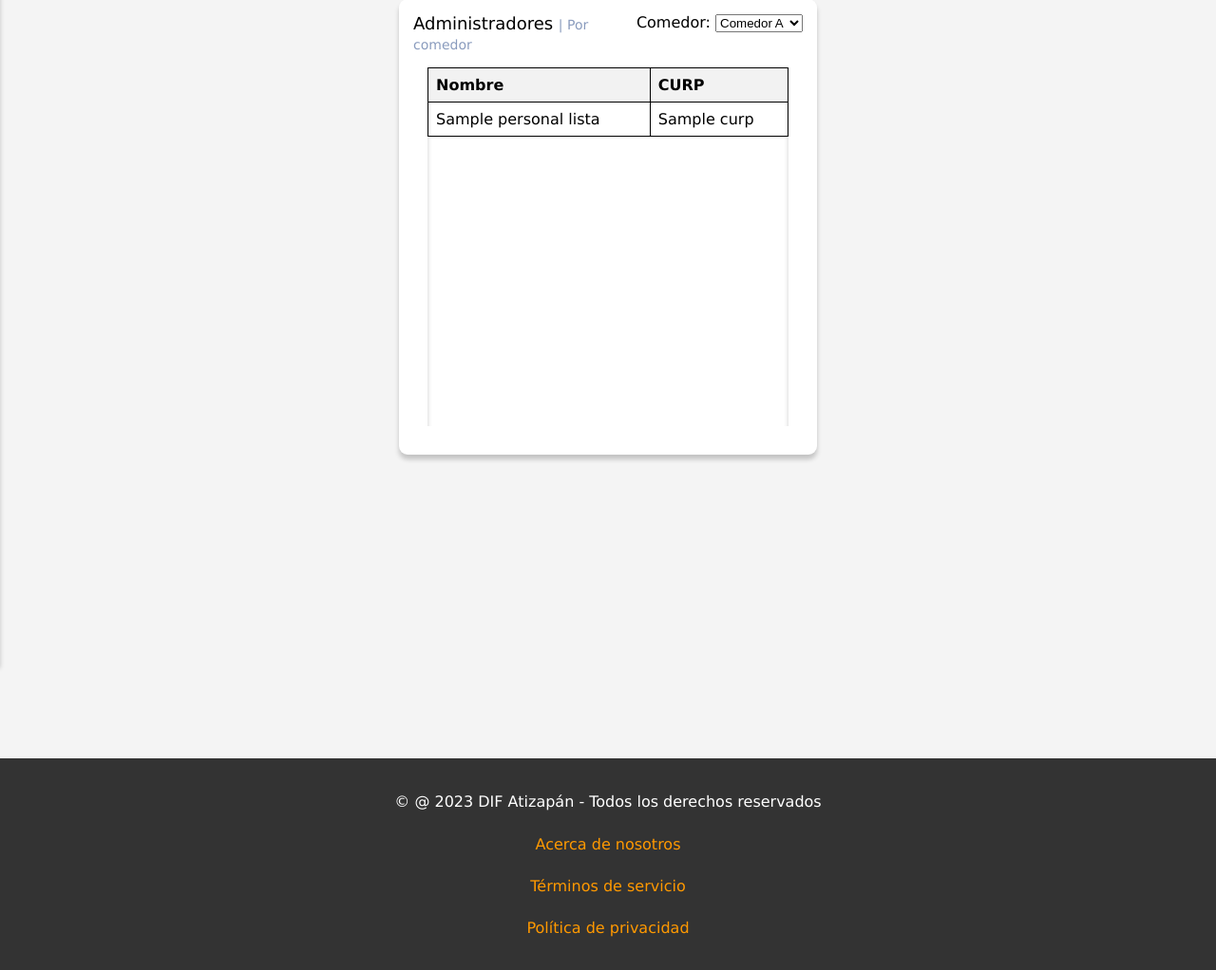
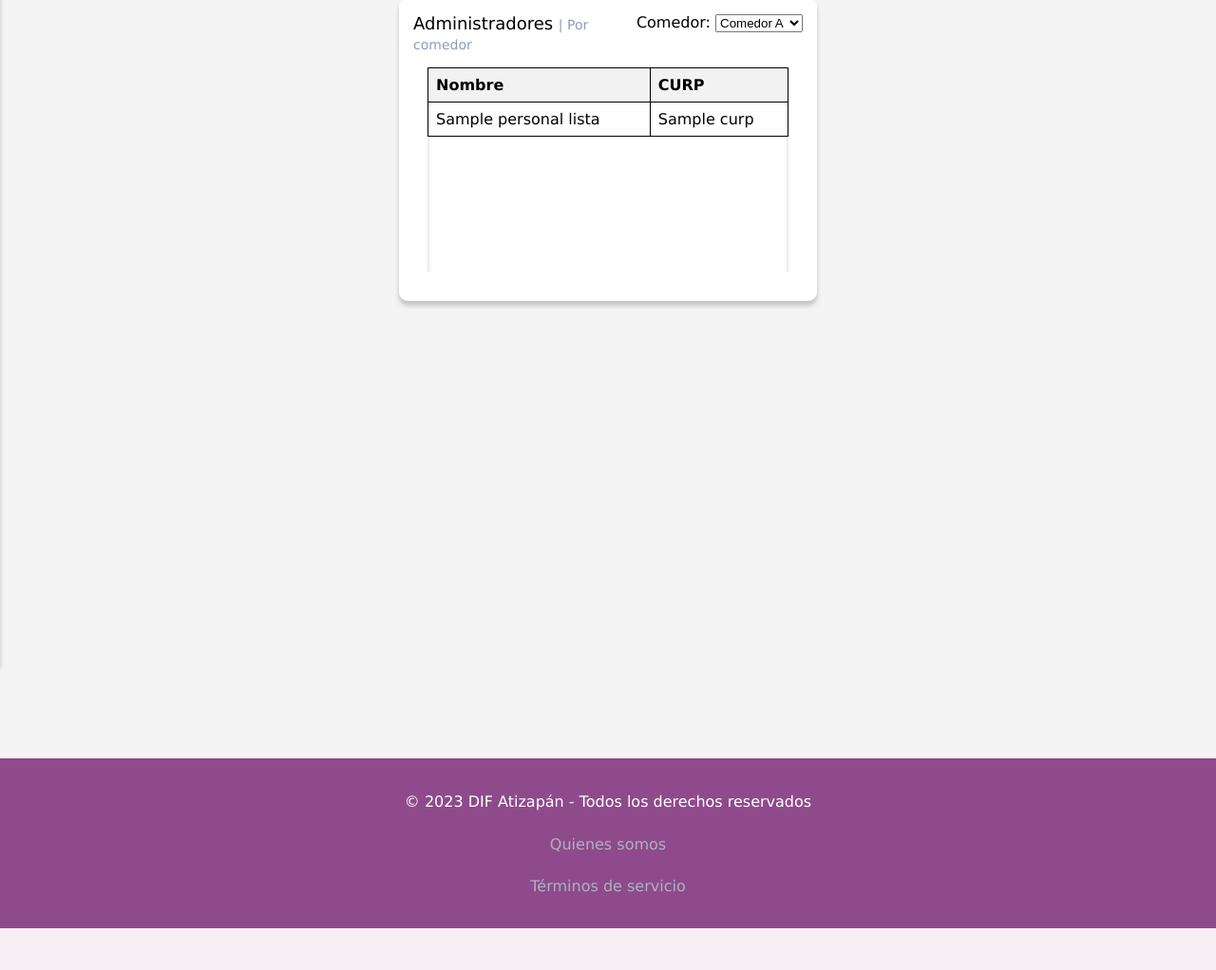
Before and after one commit to Its-Yayo/Dif-App-Web, a Python web app: template app/templates/personal.html in a window 1280 px wide. Shown: the part 181-1203 px from the top of the page at 95% size. After the commit the page ends 1159 px from the top, so only its background shows below. Run offline with Jinja, Linux system fonts and the light colour scheme; the template is opened without the code that fills it: most values are stand-ins (such as "Sample title", 1, 10 or a date in 2020).

Commit message:
Se actualizan archivos html y css

```diff
--- a/app/static/css/home.css
+++ b/app/static/css/home.css
@@ -295,7 +295,7 @@ th {
 
 /* Estilo para el pie de página */
 footer {
-    background-color: #333; /* Color de fondo */
+    background-color: #8f4a8b; /* Color de fondo */
     color: #fff; /* Color del texto */
     padding: 20px; /* Espaciado interno */
     text-align: center; /* Alineación de texto al centro */
@@ -303,7 +303,7 @@ footer {
 
 /* Estilo para los enlaces en el pie de página */
 footer a {
-    color: #ff9900; /* Color de los enlaces */
+    color:#abb2c1; /* Color de los enlaces */
     text-decoration: none; /* Elimina la subraya predeterminada de los enlaces */
     margin: 0 10px; /* Márgenes horizontales entre los enlaces */
 }
--- a/app/static/css/personal.css
+++ b/app/static/css/personal.css
@@ -174,6 +174,7 @@ nav a {
     grid-template-columns: 1fr 1fr;
     grid-template-rows: 1fr 18fr;
     gap: 0;
+    height: 60%;
 }
 
 .filter_btn{
@@ -226,7 +227,7 @@ th {
 
 /* Estilo para el pie de página */
 footer {
-    background-color: #333; /* Color de fondo */
+    background-color: #8f4a8b; /* Color de fondo */
     color: #fff; /* Color del texto */
     padding: 20px; /* Espaciado interno */
     text-align: center; /* Alineación de texto al centro */
@@ -234,7 +235,7 @@ footer {
 
 /* Estilo para los enlaces en el pie de página */
 footer a {
-    color: #ff9900; /* Color de los enlaces */
+    color:#abb2c1; /* Color de los enlaces */
     text-decoration: none; /* Elimina la subraya predeterminada de los enlaces */
     margin: 0 10px; /* Márgenes horizontales entre los enlaces */
 }
--- a/app/static/css/recaudacion.css
+++ b/app/static/css/recaudacion.css
@@ -251,7 +251,7 @@ nav a {
 
 /* Estilo para el pie de página */
 footer {
-    background-color: #333; /* Color de fondo */
+    background-color: #8f4a8b; /* Color de fondo */
     color: #fff; /* Color del texto */
     padding: 20px; /* Espaciado interno */
     text-align: center; /* Alineación de texto al centro */
@@ -259,7 +259,7 @@ footer {
 
 /* Estilo para los enlaces en el pie de página */
 footer a {
-    color: #ff9900; /* Color de los enlaces */
+    color:#abb2c1; /* Color de los enlaces */
     text-decoration: none; /* Elimina la subraya predeterminada de los enlaces */
     margin: 0 10px; /* Márgenes horizontales entre los enlaces */
 }
--- a/app/templates/layout.html
+++ b/app/templates/layout.html
@@ -45,7 +45,6 @@
                         </div>
                         Inventario
                     </a></li>
-                    <li><a href="/pruebas">Pruebas</a></li>
                 </ul>
             </nav>
         </div>
@@ -69,11 +68,10 @@
         {% endblock %}
 
         <footer>
-            <p>&copy; @ 2023 DIF Atizapán - Todos los derechos reservados</p>
+            <p>&copy; 2023 DIF Atizapán - Todos los derechos reservados</p>
             <ul>
-                <li><a href="#">Acerca de nosotros</a></li>
+                <li><a href="https://www.difatizapan.gob.mx/Quienes-somos.html">Quienes somos</a></li>
                 <li><a href="#">Términos de servicio</a></li>
-                <li><a href="#">Política de privacidad</a></li>
             </ul>
         </footer>
     </div>
--- a/app/templates/registro.html
+++ b/app/templates/registro.html
@@ -7,7 +7,7 @@
     <title>Log in Dif+ App</title>
 </head>
 <body>
-    <div class="login-container">
+    <div class="registro-container">
         {% with messages = get_flashed_messages() %}
         {% if messages %}
         {% for message in messages %}
@@ -22,8 +22,8 @@
         {% endwith %}
 
         <form action="/registro_admin" method="post" class="login-form">
-            <h2>Bienvenido</h2>
-            <img class="logo" src="../templates/images/dif_logo.jpg" width="250px">
+            <h2>¡Bienvenido!</h2>
+            <img class="logo" src="../static/images/dif_logo.jpg" width="250px">
 
              <!-- Menú desplegable para seleccionar el comedor -->
             <label for="comedor">Comedor:</label>
```
Also changed, not shown: app/static/css/login.css (+6 -1 lines).
